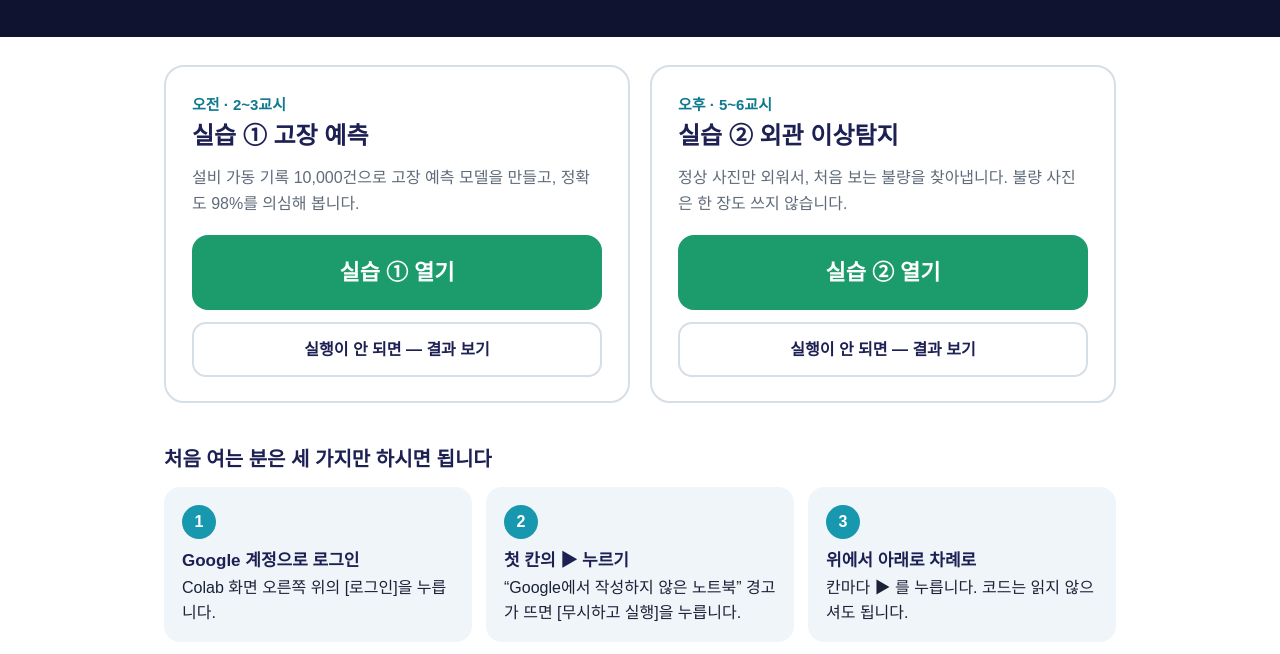
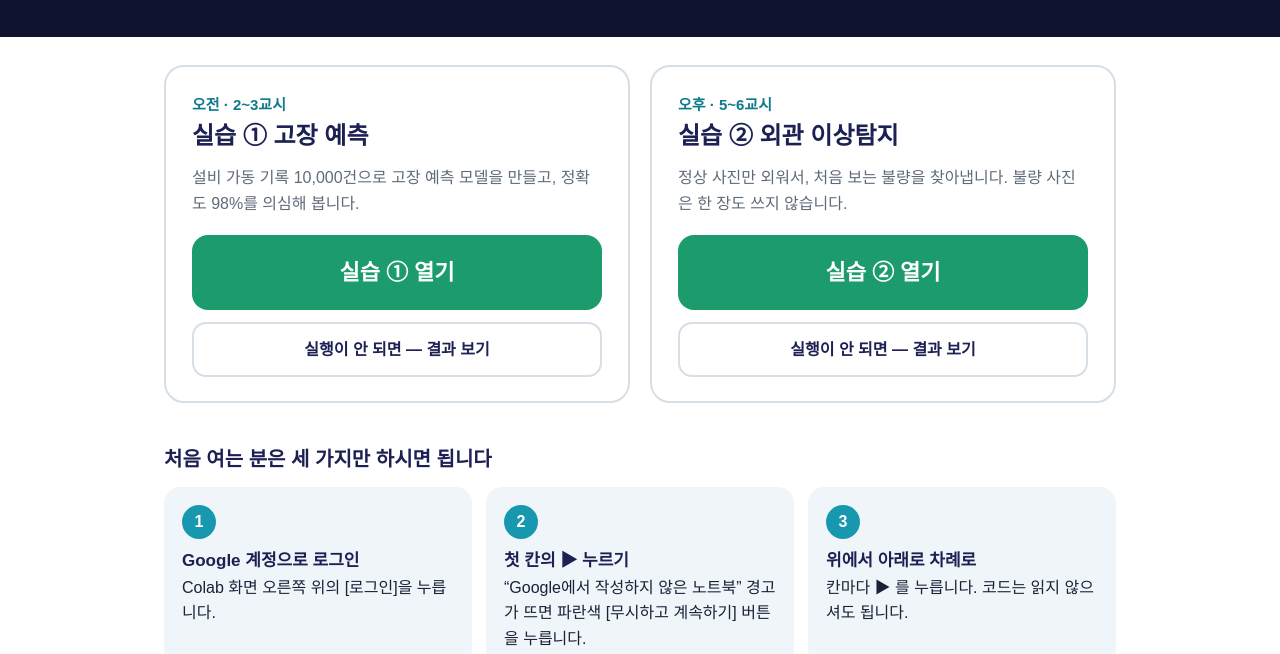
Before and after one commit to abh-edu/mfg-ai-course, a plain HTML site: page index.html in a window 1280 px wide. Shown: the part 145-799 px from the top of the page. Drawn offline with Linux system fonts and the light colour scheme.

Commit message:
접속 페이지: 경고 창 버튼 이름을 지금의 Colab 화면에 맞춤
Colab 한국어 화면의 버튼이 [무시하고 실행]에서 [무시하고 계속하기]로 바뀌어 있어 안내 문구를 맞췄습니다.

Co-Authored-By: Claude Fable 5.2 <noreply@anthropic.com>
Claude-Session: https://claude.ai/code/session_01NsDASjMubpMtuSYQgcgFic

```diff
--- a/index.html
+++ b/index.html
@@ -67,7 +67,7 @@
   <h3>처음 여는 분은 세 가지만 하시면 됩니다</h3>
   <ol class="steps">
     <li><b>Google 계정으로 로그인</b>Colab 화면 오른쪽 위의 [로그인]을 누릅니다.</li>
-    <li><b>첫 칸의 ▶ 누르기</b>“Google에서 작성하지 않은 노트북” 경고가 뜨면 [무시하고 실행]을 누릅니다.</li>
+    <li><b>첫 칸의 ▶ 누르기</b>“Google에서 작성하지 않은 노트북” 경고가 뜨면 파란색 [무시하고 계속하기] 버튼을 누릅니다.</li>
     <li><b>위에서 아래로 차례로</b>칸마다 ▶ 를 누릅니다. 코드는 읽지 않으셔도 됩니다.</li>
   </ol>
 
```
